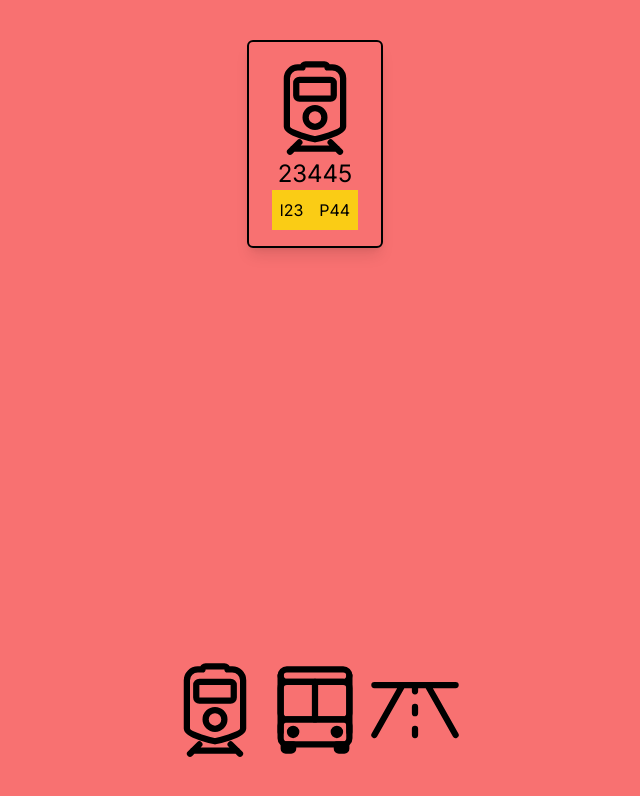
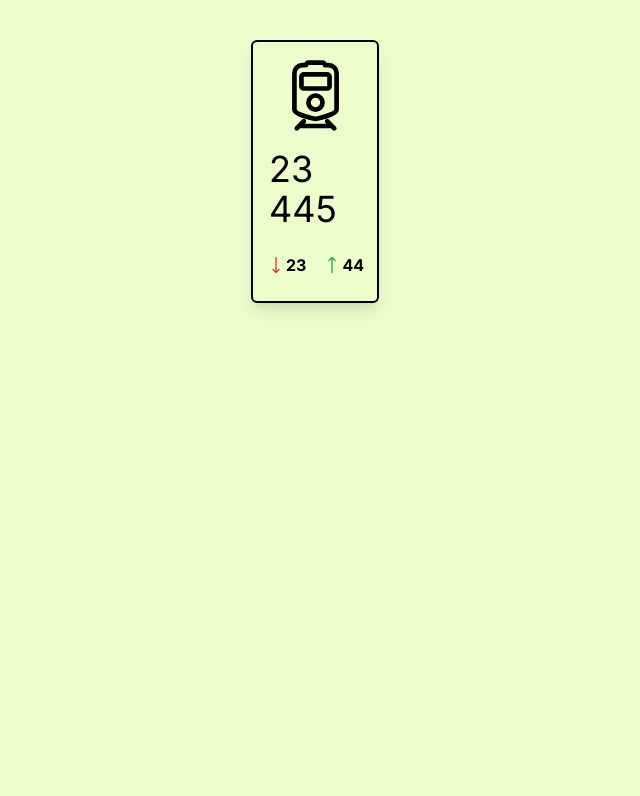
Before and after one commit to alphacpc/TRAFIC-SN-DK, a Next.js app in the folder ui/: page / in a window 1280 px wide. Shown: the top 796 px of the page, without its empty margins (325-965 px from the left). Built offline with nearby package versions, Linux system fonts and the light colour scheme.

Commit message:
update div panel stat

```diff
--- a/ui/src/app/page.tsx
+++ b/ui/src/app/page.tsx
@@ -1,37 +1,32 @@
 import Image from 'next/image'
 import { IoTrainOutline, IoBusOutline } from "react-icons/io5";
 import { PiRoadHorizon } from "react-icons/pi";
+import { HiOutlineArrowLongDown, HiOutlineArrowLongUp } from "react-icons/hi2";
 
 export default function Home() {
   return (
-    <main className="flex min-h-screen flex-col items-center justify-between bg-red-400 p-10">
-      {/* <h1>Hello world</h1> */}
-      <div className="div-panel-stat-trafic border-2 border-black rounded-md shadow-lg p-4 flex flex-col items-center justify-center">
-        <IoTrainOutline size={100}/>
+    <main className="flex min-h-screen flex-col items-center justify-between bg-lime-100 p-10">
 
-        <span className="text-2xl">23445</span>
+      <div className="div-panel-stat-trafic w-[10vw] border-2 border-black rounded-md shadow-lg p-4 flex flex-col items-center justify-center">
+        <IoTrainOutline size={75}/>
 
-        <div className="bg-yellow-400 flex">
+        <p className="text-4xl my-4">23 445</p>
 
-          <div className="p-2">
-            <span>l</span>
-            <span>23</span>
+        <div className="flex items-center">
+
+          <div className="p-2 flex items-center">
+            <HiOutlineArrowLongDown className="text-red-600" size={20} />
+            <span className="font-bold">23</span>
           </div>
 
-          <div className="p-2">
-            <span>P</span>
-            <span>44</span>
+          <div className="p-2 flex items-center">
+            <HiOutlineArrowLongUp className="text-green-600" size={20} />
+            <span className="font-bold">44</span>
           </div>
 
         </div>
       </div>
 
-      <div className="flex">
-        <IoTrainOutline size={100}/>
-        <IoBusOutline size={100}/>
-        <PiRoadHorizon size={100}/>
-      </div>
-
     </main>
   )
 }
```
